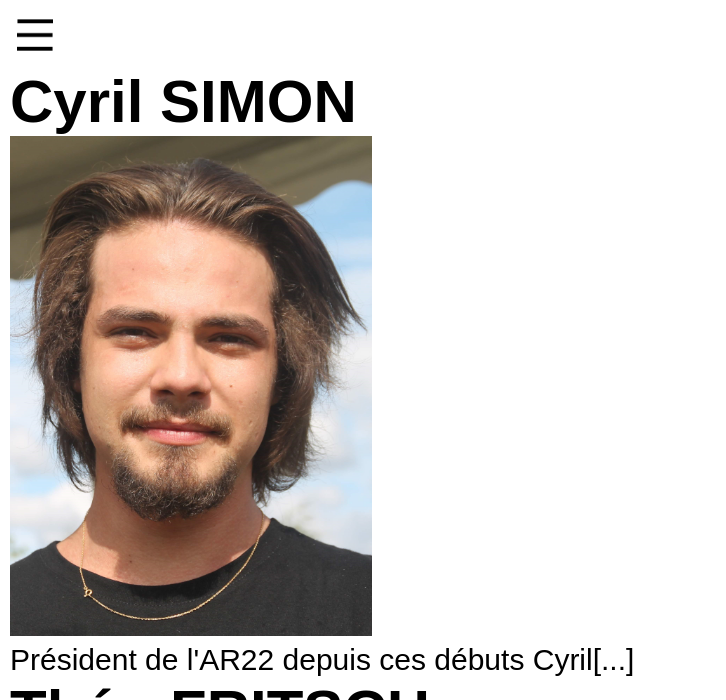
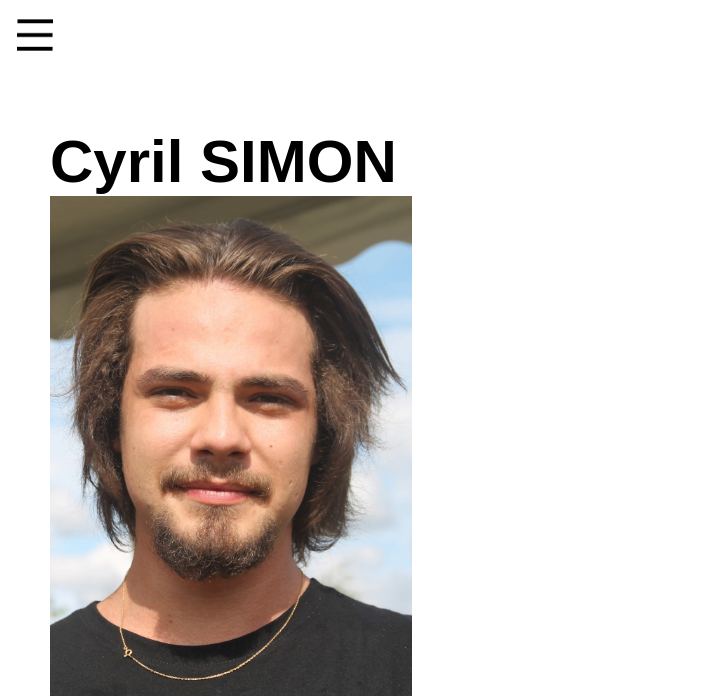
Before and after one commit to Orcanism/ar22, a plain HTML site: page crew.html in a window 1280 px wide. Shown: the top 700 px of the page, without its empty margins (0-726 px from the left). Drawn offline with Linux system fonts and the light colour scheme.

Commit message:
correction du probleme de margin

```diff
--- a/style/index.css
+++ b/style/index.css
@@ -23,7 +23,6 @@ image {
 
 body {
     min-height: 100vh;
-    margin: 10px;
     display: flex;
     flex-direction: column;
     justify-content: space-between;
@@ -36,7 +35,8 @@ body {
 }
 
 .header {
-    width: 100%;
+    width: auto;
+    margin: 10px;
     background-color: transparent;
     display: flex;
     flex-direction: row;
@@ -111,5 +111,5 @@ body {
 }
 
 .body {
-    /* min-height: 100vh; */
+    margin : 50px;
 }
```
